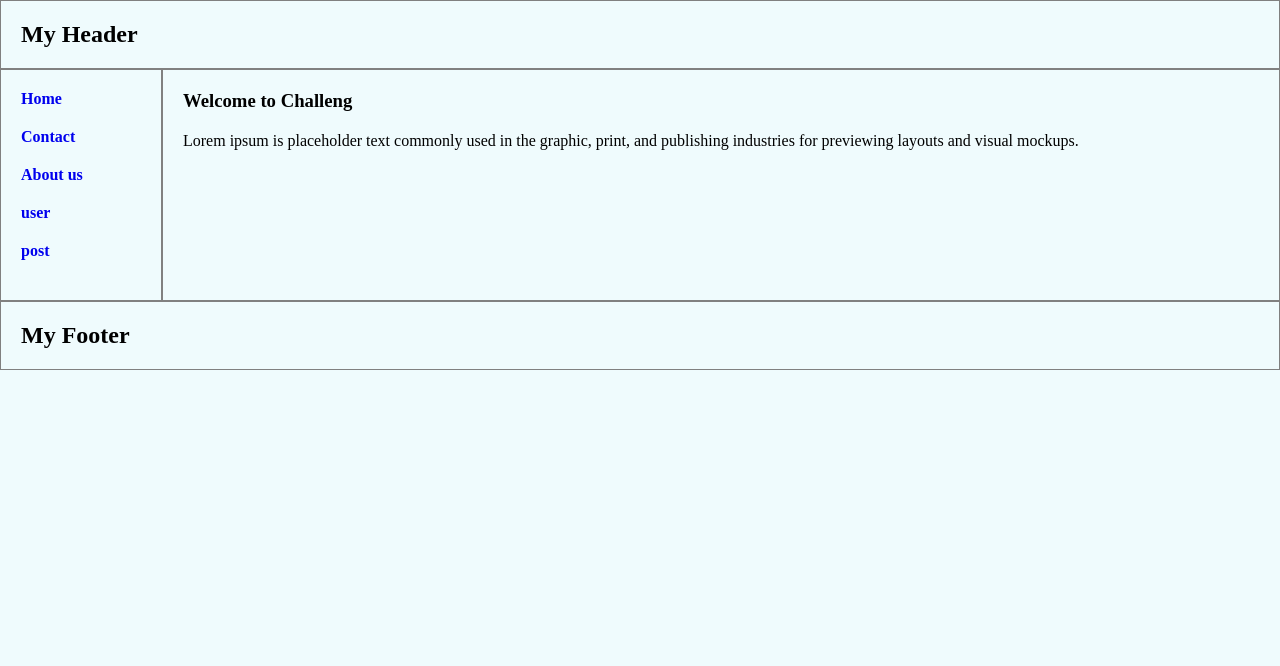
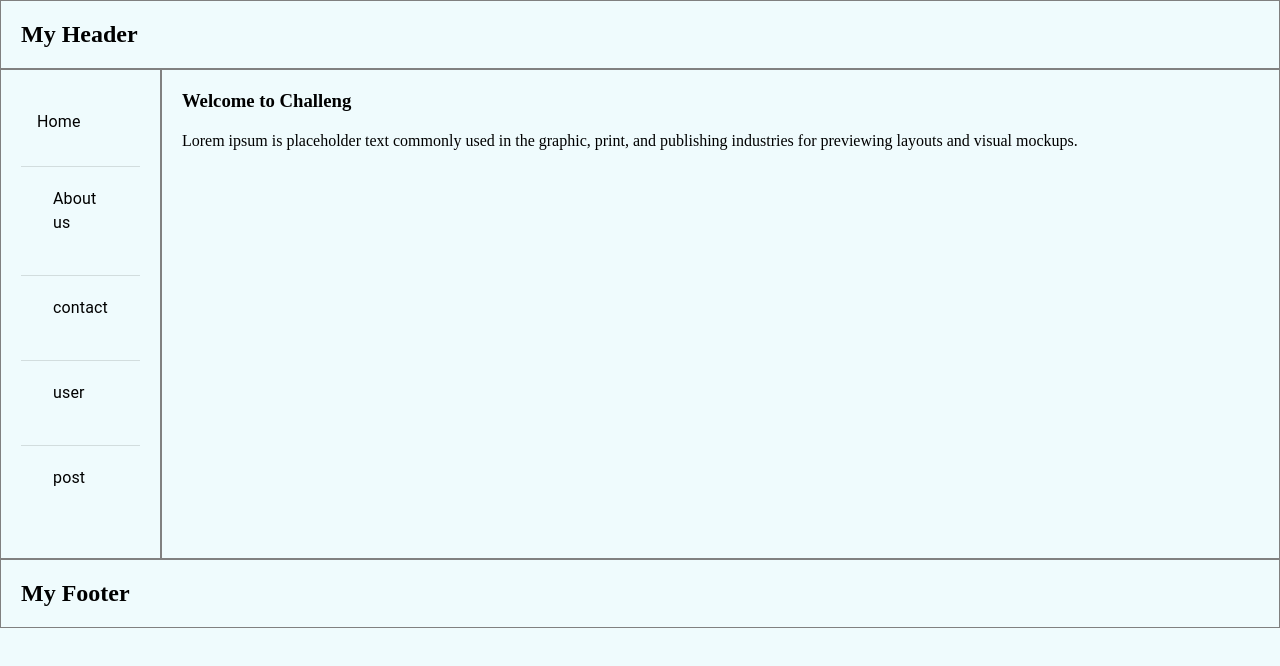
Before and after one commit to maryamrustaei/challenge, a Next.js app: page / in a window 1280 px wide. Shown: the top 666 px of the page. Built offline with nearby package versions, Linux system fonts and the light colour scheme.

Commit message:
instal material ui and edit design

```diff
--- a/components/Menu.js
+++ b/components/Menu.js
@@ -1,44 +1,85 @@
 import Link from 'next/link'
+import Box from '@mui/material/Box';
+import List from '@mui/material/List';
+import ListItem from '@mui/material/ListItem';
+import ListItemButton from '@mui/material/ListItemButton';
+import ListItemIcon from '@mui/material/ListItemIcon';
+import ListItemText from '@mui/material/ListItemText';
+import Divider from '@mui/material/Divider';
+
+// import InboxIcon from '@mui/icons-material/Inbox';
+// import DraftsIcon from '@mui/icons-material/Drafts';
 
 export default function Menu () {
   return (
-    <menu>
-      <ul>
-        <li>
-          <Link href='/'>
-            <a>Home</a>
-          </Link>
-        </li>
-        <li>
-          <Link href='/contact'>
-            <a>Contact</a>
-          </Link>
-        </li>
-        <li>
-          <Link href='/about'>
-            <a>About us</a>
-          </Link>
-          </li>
-          <li>
-          <Link href='/user'>
-            <a>user</a>
-          </Link>
-        </li>
-          <li>
-          <Link href='/post'>
-            <a>post</a>
-          </Link>
-        </li>
-      </ul>
-      <style jsx>{`
-        menu {
-          width: 120px;
-          padding: 0;
-        }
-        li {
-          list-style-type: none;
-        }
-      `}</style>
-    </menu>
+    <Box sx={{ width: '100%', maxWidth: 360, alighn:"center" }}>
+    <nav aria-label="main mailbox folders">
+      <List>
+        <ListItem disablePadding>
+
+          <ListItemButton href='/'>
+
+                      <ListItemText primary="Home" >
+              {/* <Link href='/'>
+                <a>Home</a>
+              </Link> */}
+              Home
+                     </ListItemText>
+
+          </ListItemButton>
+        </ListItem>
+        <Divider />
+
+        <ListItem >
+          <ListItemButton href='/about'>
+
+            <ListItemText primary="About us" >
+            {/* <Link href='/about'> */}
+          About us
+        {/* </Link> */}
+            </ListItemText>
+          </ListItemButton>
+        </ListItem>
+        <Divider />
+
+        <ListItem >
+          <ListItemButton href='/contact'>
+
+            <ListItemText primary="contact" >
+            {/* <Link href='/about'> */}
+            Contact us
+        {/* </Link> */}
+            </ListItemText>
+          </ListItemButton>
+        </ListItem>
+        <Divider />
+
+        <ListItem >
+          <ListItemButton href='/user'>
+
+            <ListItemText primary="user" >
+            {/* <Link href='/about'> */}
+            user
+        {/* </Link> */}
+            </ListItemText>
+          </ListItemButton>
+        </ListItem>
+        <Divider />
+
+        <ListItem >
+          <ListItemButton href='/post'>
+
+            <ListItemText primary="post" >
+            {/* <Link href='/about'> */}
+            post
+        {/* </Link> */}
+            </ListItemText>
+          </ListItemButton>
+        </ListItem>
+      </List>
+    </nav>
+
+  </Box>
+
   )
 }
--- a/pages/post/[id].js
+++ b/pages/post/[id].js
@@ -16,6 +16,8 @@ export default function Post ({ post }) {
   )
 }
 
+
+
 export async function getServerSideProps ({ params: { id } }) {
   const url = `https://jsonplaceholder.typicode.com/posts/${id}`
   const { data: post } = await axios(url)
```
Also changed, not shown: package.json (+7 -1 lines), pages/post/index.js (+42 -15 lines), pages/post/pagination.js (added, +39 -0 lines), 1 other file (tests, documents, lock files or other folders).
